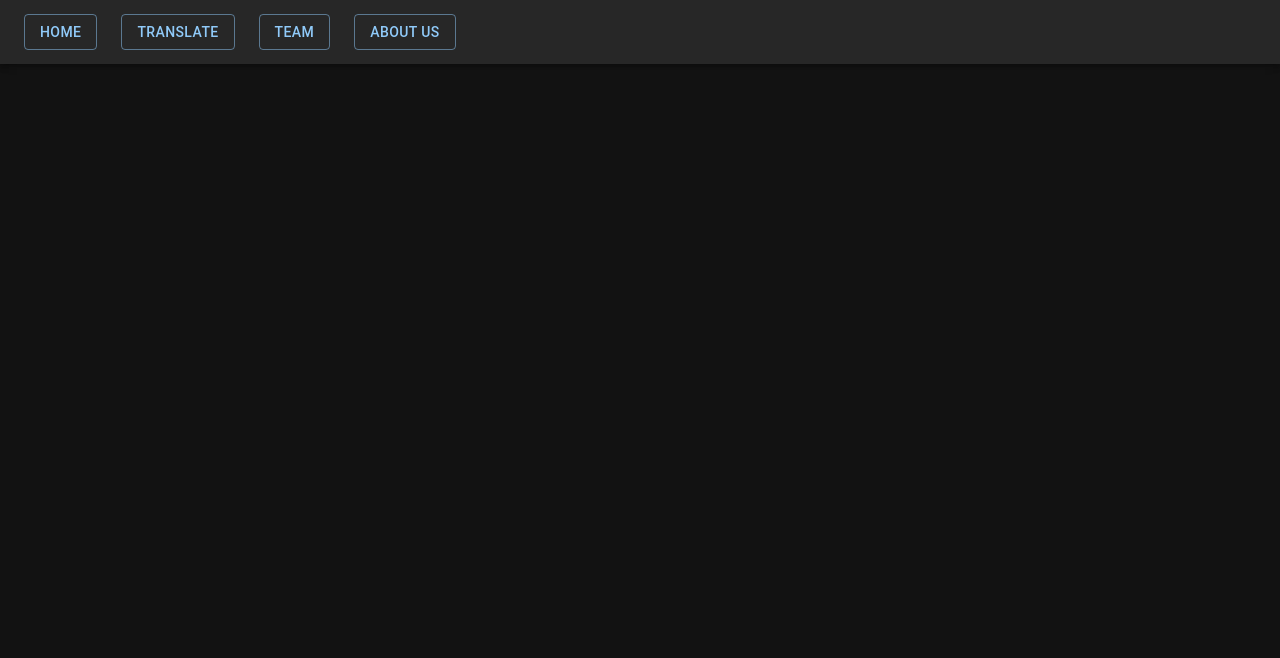
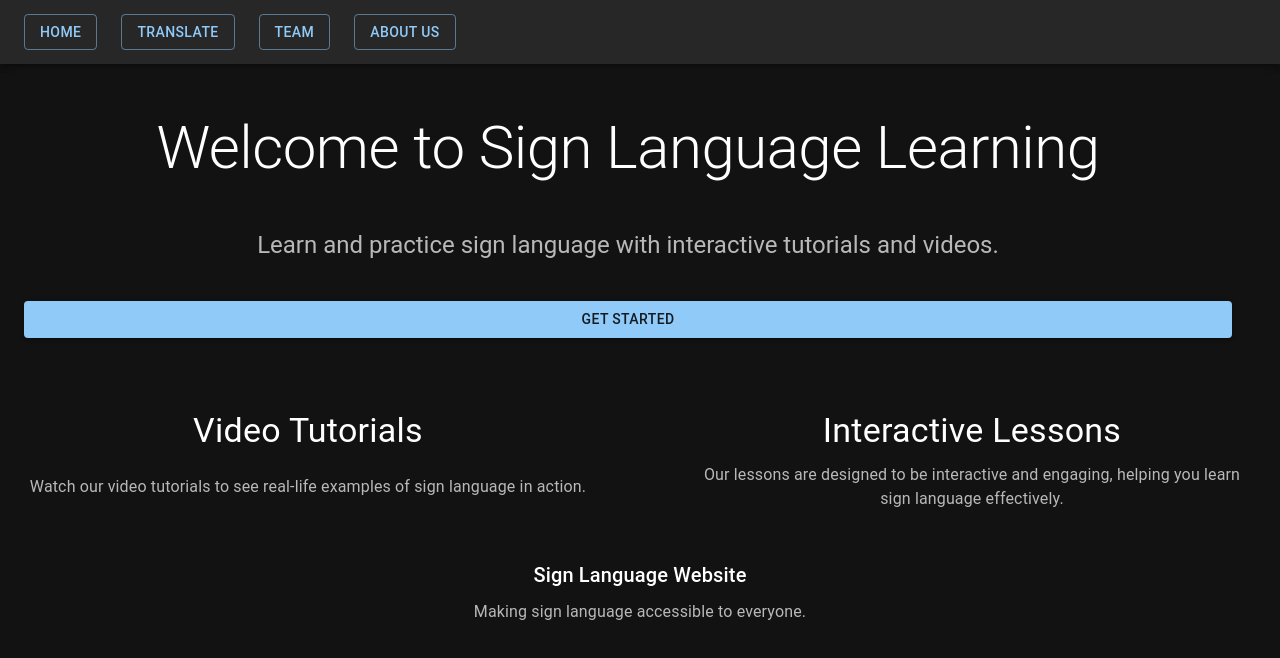
Before and after one commit to keropredator/SignLangUi, a React (Vite) app in the folder front-end/: page / in a window 1280 px wide. Shown: the top 658 px of the page. Built offline with nearby package versions, Linux system fonts and the light colour scheme.

Commit message:
Update translation system

```diff
--- a/front-end/src/Layout.jsx
+++ b/front-end/src/Layout.jsx
@@ -8,38 +8,27 @@ const Layout = ({ children }) => {
         <AppBar position="static">
           <Toolbar>
             <Grid container gap={3}>
-              <Button variant="outlined">
-                <Link
-                  to="/"
-                  style={{ textDecoration: "none", color: "inherit" }}
-                >
-                  Home
+              <Link to="/" style={{ textDecoration: "none", color: "inherit" }}>
+                <Button variant="outlined">Home</Button>
               </Link>
-              </Button>
-              <Button variant="outlined">
               <Link
                 to="/translate"
                 style={{ textDecoration: "none", color: "inherit" }}
               >
-                  Translate
+                <Button variant="outlined">Translate</Button>
               </Link>
-              </Button>
-              <Button variant="outlined">
               <Link
                 to="/team"
                 style={{ textDecoration: "none", color: "inherit" }}
               >
-                  Team
+                <Button variant="outlined">Team</Button>
               </Link>
-              </Button>
-              <Button variant="outlined">
               <Link
                 to="/about-us"
                 style={{ textDecoration: "none", color: "inherit" }}
               >
-                  About Us
+                <Button variant="outlined">About Us</Button>
               </Link>
-              </Button>
             </Grid>
           </Toolbar>
         </AppBar>
--- a/front-end/src/pages/Home/Home.jsx
+++ b/front-end/src/pages/Home/Home.jsx
@@ -1,4 +1,78 @@
+import { Typography, Grid, Button, Card } from "@mui/material";
+
 const Home = () => {
-  return <div></div>;
+  return (
+    <Grid
+      container
+      spacing={6}
+      sx={{
+        p: 3,
+      }}
+    >
+      <Grid
+        item
+        container
+        justifyContent="center"
+        gap={3}
+        xs={12}
+        sx={{
+          p: 3,
+        }}
+      >
+        <Typography
+          align="center"
+          component="h1"
+          variant="h2"
+          color="textPrimary"
+          gutterBottom
+        >
+          Welcome to Sign Language Learning
+        </Typography>
+        <Typography align="center" variant="h5" color="textSecondary" paragraph>
+          Learn and practice sign language with interactive tutorials and
+          videos.
+        </Typography>
+        <Button variant="contained" color="primary" fullWidth>
+          Get Started
+        </Button>
+      </Grid>
+
+      <Grid item container xs={12} spacing={12}>
+        <Grid item container xs={12} md={6} justifyContent="center">
+          <Typography align="center" variant="h4" gutterBottom>
+            Video Tutorials
+          </Typography>
+          <Typography align="center" variant="body1" color="textSecondary">
+            Watch our video tutorials to see real-life examples of sign language
+            in action.
+          </Typography>
+        </Grid>
+        <Grid item container xs={12} md={6} justifyContent="center">
+          <Typography align="center" variant="h4" gutterBottom>
+            Interactive Lessons
+          </Typography>
+          <Typography align="center" variant="body1" color="textSecondary">
+            Our lessons are designed to be interactive and engaging, helping you
+            learn sign language effectively.
+          </Typography>
+        </Grid>
+      </Grid>
+
+      <Grid item container xs={12} direction="column" alignItems="center">
+        <Typography align="center" variant="h6" gutterBottom>
+          Sign Language Website
+        </Typography>
+        <Typography
+          align="center"
+          variant="subtitle1"
+          color="textSecondary"
+          component="p"
+        >
+          Making sign language accessible to everyone.
+        </Typography>
+      </Grid>
+    </Grid>
+  );
 };
+
 export default Home;
--- a/front-end/src/pages/Translate/Translate.jsx
+++ b/front-end/src/pages/Translate/Translate.jsx
@@ -23,10 +23,12 @@ const Translate = () => {
         if (wordsArr[wordsArr.length - 1] === data) {
           return prev;
         }
-        if (wordsArr.length > 10) wordsArr = [];
+        if (wordsArr.length > 10) {
+          wordsArr = [];
+          setConversation((prevConversation) => [...prevConversation, prev]);
+        }
         return [...wordsArr, data].join(" ");
       });
-      setConversation((prev) => [...prev, data]);
       setStatus("Press Enter to start");
       ws.close();
     };
@@ -81,6 +83,7 @@ const Translate = () => {
         sx={{ position: "relative" }}
       >
         <Card elevation={3} sx={{ widht: "100%", p: 3 }}>
+          <Grid container justifyContent="center">
             <Webcam
               mirrored={true}
               ref={webcamRef}
@@ -110,6 +113,7 @@ const Translate = () => {
             >
               {status}
             </Typography>
+          </Grid>
         </Card>
       </Grid>
       <Grid item container xs={12} justifyContent="center">
```
Also changed, not shown: 1 other file (tests, documents, lock files or other folders). Lines whose indentation alone changed are shown as unchanged.
